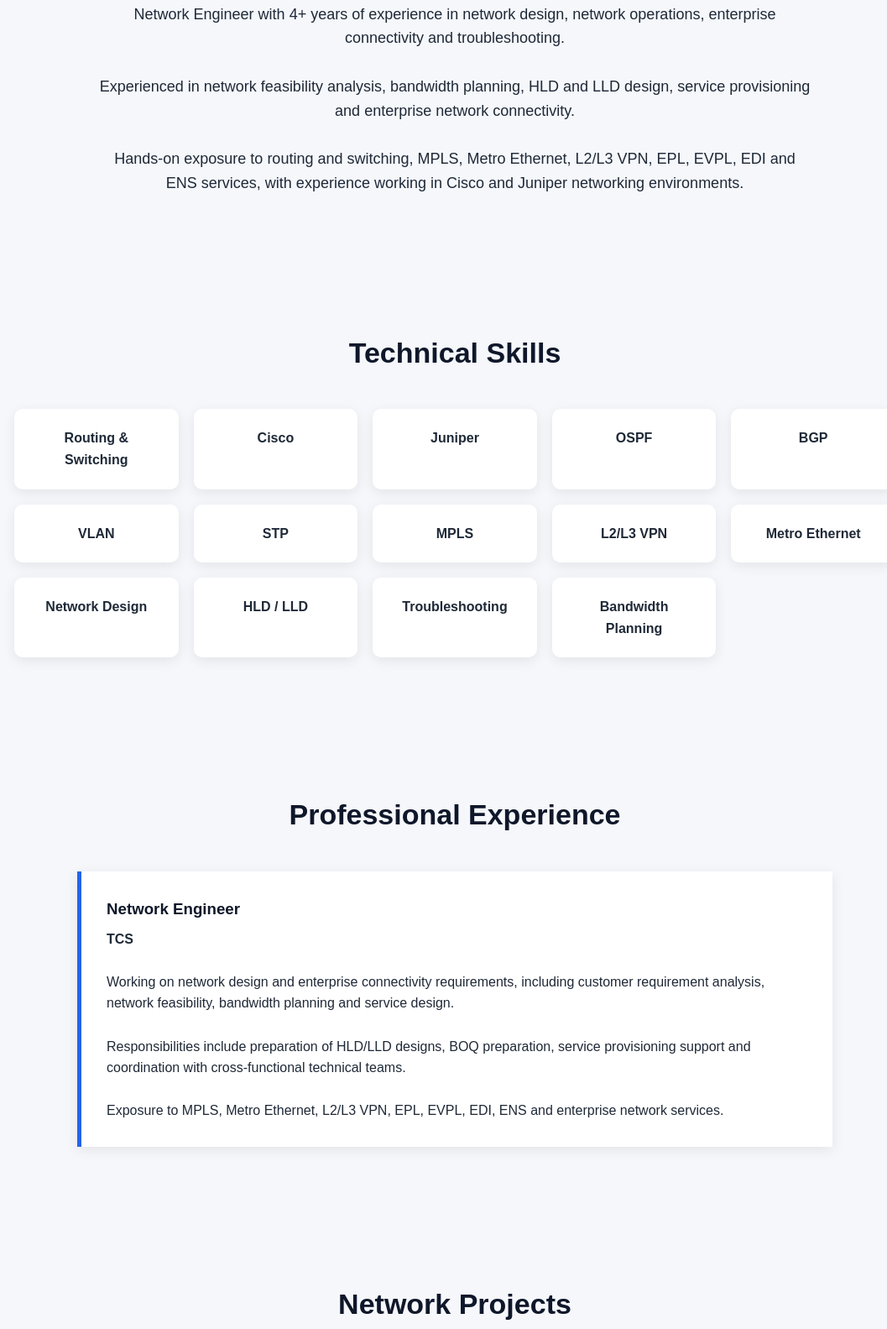
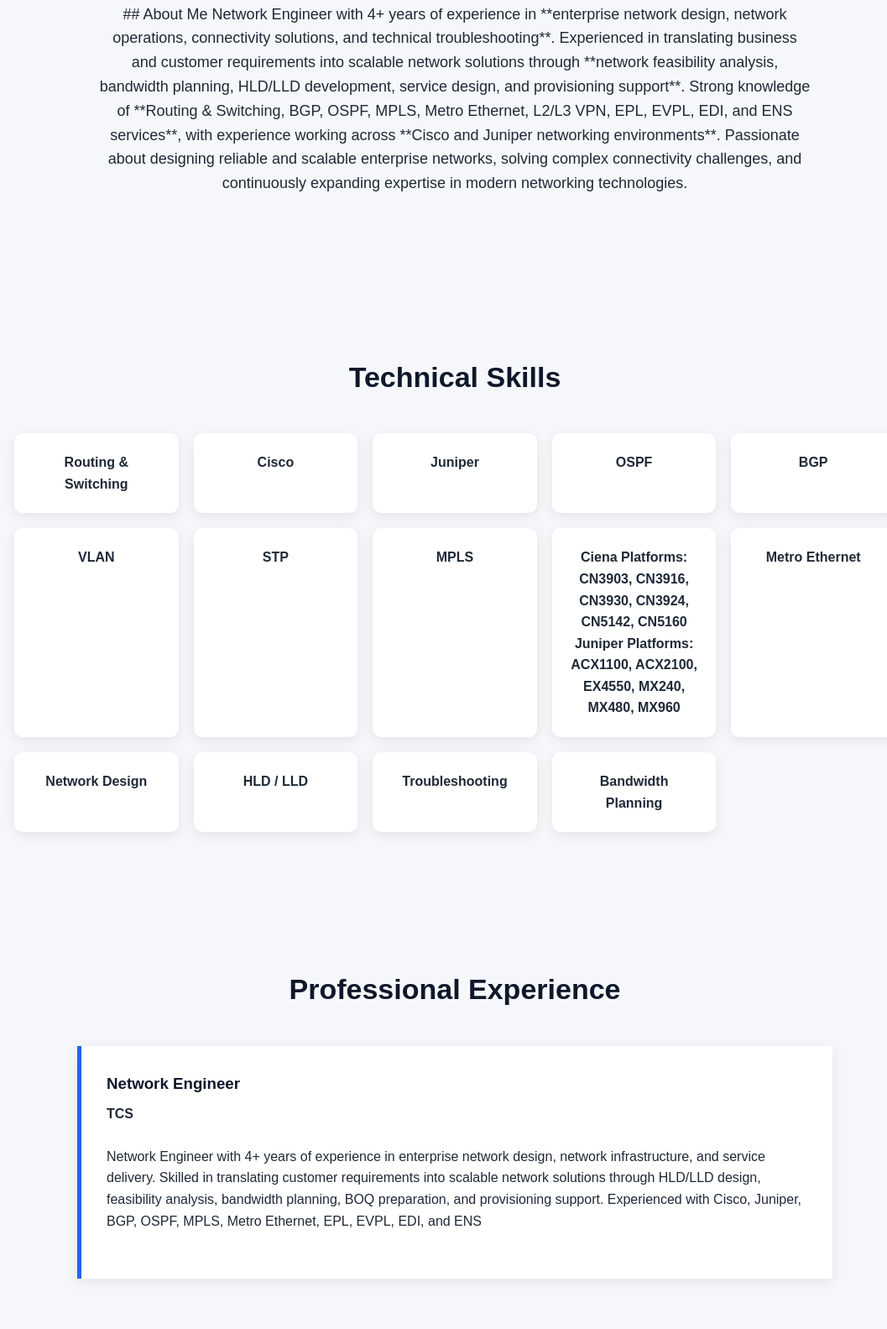
Before and after one commit to vinothapalraj-spec/network-engineer-portfolio, a plain HTML site: page index.html in a window 1280 px wide. Shown: the part 963-2546 px from the top of the page at 84% size, without its empty margins (98-1155 px from the left). Drawn offline with Linux system fonts and the light colour scheme.

Commit message:
Update index.html

```diff
--- a/index.html
+++ b/index.html
@@ -297,29 +297,16 @@
     <div class="about">
 
         <p>
-            Network Engineer with 4+ years of experience
-            in network design, network operations,
-            enterprise connectivity and troubleshooting.
+            ## About Me
+
+Network Engineer with 4+ years of experience in **enterprise network design, network operations, connectivity solutions, and technical troubleshooting**.
+Experienced in translating business and customer requirements into scalable network solutions through **network feasibility analysis, bandwidth planning, HLD/LLD development, service design, and provisioning support**.
+Strong knowledge of **Routing & Switching, BGP, OSPF, MPLS, Metro Ethernet, L2/L3 VPN, EPL, EVPL, EDI, and ENS services**, with experience working across **Cisco and Juniper networking environments**.
+Passionate about designing reliable and scalable enterprise networks, solving complex connectivity challenges, and continuously expanding expertise in modern networking technologies.
+
         </p>
 
         <br>
-
-        <p>
-            Experienced in network feasibility analysis,
-            bandwidth planning, HLD and LLD design,
-            service provisioning and enterprise network
-            connectivity.
-        </p>
-
-        <br>
-
-        <p>
-            Hands-on exposure to routing and switching,
-            MPLS, Metro Ethernet, L2/L3 VPN,
-            EPL, EVPL, EDI and ENS services,
-            with experience working in Cisco and
-            Juniper networking environments.
-        </p>
 
     </div>
 
@@ -367,7 +354,8 @@
         </div>
 
         <div class="skill">
-            L2/L3 VPN
+           Ciena Platforms: CN3903, CN3916, CN3930, CN3924, CN5142, CN5160
+           Juniper Platforms: ACX1100, ACX2100, EX4550, MX240, MX480, MX960
         </div>
 
         <div class="skill">
@@ -414,28 +402,15 @@
         <br>
 
         <p>
-            Working on network design and enterprise
-            connectivity requirements, including customer
-            requirement analysis, network feasibility,
-            bandwidth planning and service design.
+            Network Engineer with 4+ years of experience in enterprise network design, network infrastructure, and service delivery.
+            Skilled in translating customer requirements into scalable network solutions through HLD/LLD design, feasibility analysis,
+            bandwidth planning, BOQ preparation, and provisioning support. Experienced with Cisco, Juniper, BGP, OSPF, MPLS,
+            Metro Ethernet, EPL, EVPL, EDI, and ENS
+        </p>
+
         </p>
 
         <br>
-
-        <p>
-            Responsibilities include preparation of
-            HLD/LLD designs, BOQ preparation, service
-            provisioning support and coordination with
-            cross-functional technical teams.
-        </p>
-
-        <br>
-
-        <p>
-            Exposure to MPLS, Metro Ethernet, L2/L3 VPN,
-            EPL, EVPL, EDI, ENS and enterprise network
-            services.
-        </p>
 
     </div>
 
@@ -555,8 +530,7 @@
     <div class="about">
 
         <p>
-            Interested in networking opportunities,
-            network design and enterprise networking.
+            💼 Career Interests: Network Engineering, Enterprise Network Design, Network Infrastructure & Network Operations
         </p>
 
         <br>
@@ -570,6 +544,10 @@
             Email: vinothapalraj@gmail.com
         </p>
 
+        <p>
+            Mobile: +91-7395867484
+        </p>
+
     </div>
 
 </section>
@@ -580,7 +558,7 @@
 <footer>
 
     <p>
-        © 2026 Vinotha | Network Engineer Portfolio
+        © 2026 Vinotha | Network Engineer
     </p>
 
 </footer>
```
